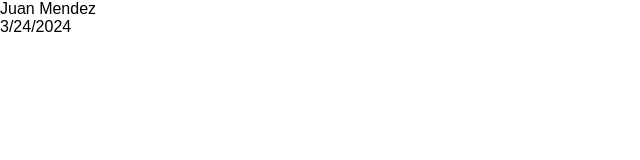
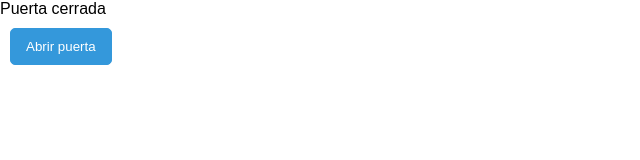
Before and after one commit to ljmarquezg/platzi-vue, a plain HTML site: page index.html in a window 1280 px wide. Shown: the whole page, without its empty margins (0-640 px from the left). Drawn offline with nearby package versions, Linux system fonts and the light colour scheme.

Commit message:
06 watchers

```diff
--- a/index.html
+++ b/index.html
@@ -8,40 +8,47 @@
       font-family: Arial, sans-serif;
       margin: 0;
     }
-    input {
+
+    button {
+      background-color: #3498db;
       border: solid 1px #3498db;
-      color: #3498db;
+      color: white;
       padding: 10px 15px;
       margin: 10px;
       border-radius: 5px;
+      cursor: pointer;
     }
   </style>
 </head>
 <body>
 <script src="https://unpkg.com/vue@3/dist/vue.global.js"></script>
 <div id="app">
-  <img src="" alt="">
+  <img
+    src=""
+    alt=""
+  >
 </div>
 <script>
   const vm = Vue.createApp({
     data() {
       return {
-        firstName: 'Juan',
-        lastName: 'Mendez',
-        now: new Date()
+        text: 'Puerta cerrada',
+        open: false,
+      }
+    },
+    watch: {
+      open(value) {
+        this.text = value ? 'Puerta abierta' : 'Puerta cerrada';
       }
     },
     computed: {
-      fullName() {
-        return `${this.firstName} ${this.lastName}`;
-      },
-      today() {
-        return new Date().toLocaleDateString();
+      label() {
+        return this.open ? 'Cerrar puerta' : 'Abrir puerta';
       }
     },
     template: `
-      <div>{{ fullName }}</div>
-      <div>{{ today }}</div>
+      <div>{{ text }}</div>
+      <button @click="open = !open">{{ label }}</button>
     `
   }).mount('#app');
 </script>
```
